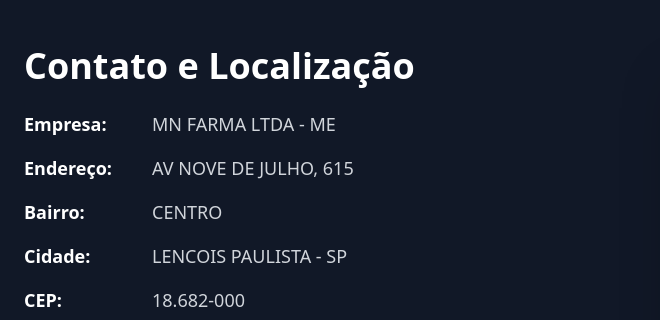
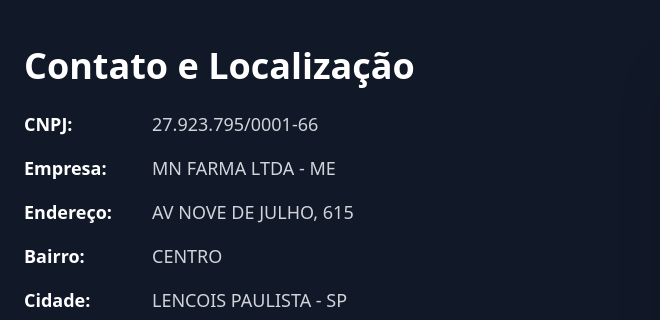
Before and after one commit to UnicoContato/natfarma-front, a plain HTML site: page index.html in a window 1280 px wide. Shown: the part 2371-2691 px from the top of the page, 0-660 px from the left. Drawn offline with nearby package versions, Linux system fonts and the light colour scheme.

Commit message:
adiciona CNPJ

```diff
--- a/index.html
+++ b/index.html
@@ -131,6 +131,10 @@
                         <h2 class="text-4xl font-bold text-white mb-6">Contato e Localização</h2>
                         <ul class="space-y-4 text-lg">
                             <li class="flex items-start">
+                                <span class="font-bold text-white w-32">CNPJ:</span>
+                                <span>27.923.795/0001-66</span>
+                            </li>
+                            <li class="flex items-start">
                                 <span class="font-bold text-white w-32">Empresa:</span>
                                 <span>MN FARMA LTDA - ME</span>
                             </li>
```
